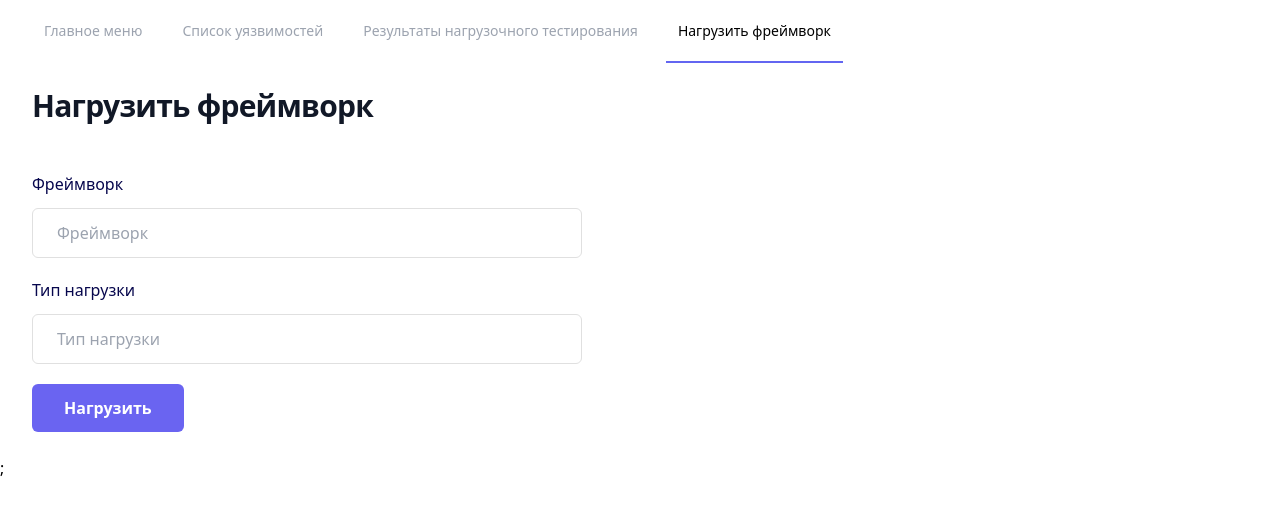
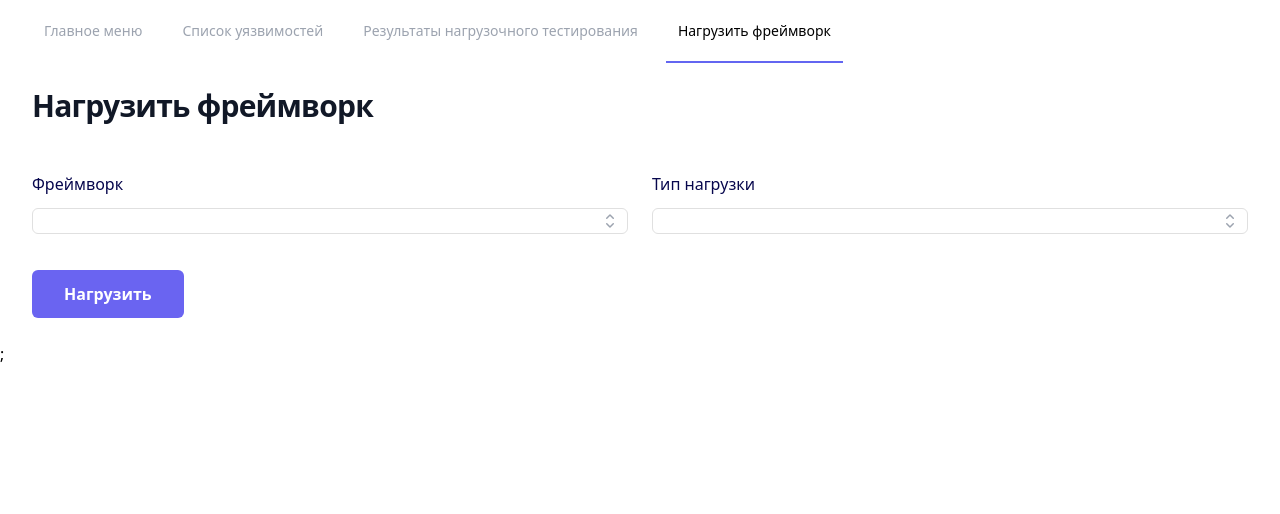
Before and after one commit to PaulinaLyu/load_counter, a React (Vite) app: page /load-framework in a window 1280 px wide. Shown: the top 514 px of the page. Built offline with nearby package versions, Linux system fonts and the light colour scheme; the HTML template or start-up script is replaced by a standard one.

Commit message:
add(components/CustomListBox): Создала селект лист + Добавила форму в раздел нагрузки фреймворка

```diff
--- a/package.json
+++ b/package.json
@@ -10,8 +10,6 @@
     "preview": "vite preview"
   },
   "dependencies": {
-    "@headlessui/react": "^1.7.18",
-    "@heroicons/react": "^2.1.1",
     "react": "^18.2.0",
     "react-dom": "^18.2.0",
     "react-router-dom": "^6.21.1"
@@ -22,6 +20,8 @@
     "@typescript-eslint/eslint-plugin": "^6.14.0",
     "@typescript-eslint/parser": "^6.14.0",
     "@vitejs/plugin-react-swc": "^3.5.0",
+    "@headlessui/react": "^1.7.18",
+    "@heroicons/react": "^2.1.1",
     "autoprefixer": "^10.4.16",
     "eslint": "^8.55.0",
     "eslint-plugin-react-hooks": "^4.6.0",
--- /dev/null
+++ b/src/components/CustomListBox/CustomListBox.tsx
@@ -0,0 +1,52 @@
+import { Fragment } from "react";
+import { Listbox, Transition } from "@headlessui/react";
+import { CheckIcon, ChevronUpDownIcon } from "@heroicons/react/20/solid";
+import { CustomListBoxProps } from "./CustomListBox.type";
+
+export function CustomListBox({ options, selected, setSelected }: CustomListBoxProps) {
+  return (
+    <Listbox value={selected} onChange={setSelected}>
+      <div className="relative mt-1">
+        <Listbox.Button className="w-full flex rounded-md border border-[#e0e0e0] bg-white py-3 px-6 text-base font-medium text-[#6B7280] outline-none focus:border-[#6A64F1] focus:shadow-md ">
+          <span>{selected?.name}</span>
+          <span className="pointer-events-none absolute inset-y-0 right-0 flex items-center pr-2">
+            <ChevronUpDownIcon className="h-5 w-5 text-gray-400" aria-hidden="true" />
+          </span>
+        </Listbox.Button>
+        <Transition
+          as={Fragment}
+          leave="transition ease-in duration-100"
+          leaveFrom="opacity-100"
+          leaveTo="opacity-0"
+        >
+          <Listbox.Options className="absolute mt-1 max-h-60 w-full overflow-auto rounded-md bg-white py-1 text-base shadow-lg ring-1 ring-black/5 focus:outline-none sm:text-sm">
+            {options.map((person, personIdx) => (
+              <Listbox.Option
+                key={personIdx}
+                className={({ active }) =>
+                  `relative cursor-default select-none py-2 pl-10 pr-4 ${
+                    active ? "bg-indigo-100 text-indigo-900" : "text-gray-900"
+                  }`
+                }
+                value={person}
+              >
+                {({ selected }) => (
+                  <>
+                    <span className={`block truncate ${selected ? "font-medium" : "font-normal"}`}>
+                      {person.name}
+                    </span>
+                    {selected ? (
+                      <span className="absolute inset-y-0 left-0 flex items-center pl-3 text-indigo-600">
+                        <CheckIcon className="h-5 w-5" aria-hidden="true" />
+                      </span>
+                    ) : null}
+                  </>
+                )}
+              </Listbox.Option>
+            ))}
+          </Listbox.Options>
+        </Transition>
+      </div>
+    </Listbox>
+  );
+}
--- /dev/null
+++ b/src/components/CustomListBox/CustomListBox.type.ts
@@ -0,0 +1,10 @@
+export interface optionCustomListBox {
+  id: string;
+  name: string;
+}
+
+export interface CustomListBoxProps {
+  options: optionCustomListBox[];
+  selected: optionCustomListBox | null;
+  setSelected: (value: optionCustomListBox) => void;
+}
--- /dev/null
+++ b/src/components/CustomListBox/index.ts
@@ -0,0 +1,2 @@
+export { CustomListBox } from "./CustomListBox.tsx";
+export type { optionCustomListBox } from "./CustomListBox.type.ts";
--- /dev/null
+++ b/src/mocks/loadFrameworkMock.ts
@@ -0,0 +1,10 @@
+export const loadType = [
+  { name: "Ступенчатая нагрузка", id: "step" },
+  { name: "Линейная нагрузка", id: "line" },
+  { name: "Постоянная нагрузка", id: "const" },
+];
+
+export const framework = [
+  { name: "userver", id: "userver" },
+  { name: "gin", id: "gin" },
+];
--- a/src/pages/LoadFrameworkPage.tsx
+++ b/src/pages/LoadFrameworkPage.tsx
@@ -1,77 +1,183 @@
+import { useState } from "react";
+import { CustomListBox, optionCustomListBox } from "../components/CustomListBox";
+import { framework, loadType } from "../mocks/loadFrameworkMock";
+
 export const LoadFrameworkPage = () => {
+  const [selectedType, setSelectedType] = useState<optionCustomListBox | null>(null);
+  const [selectedFramework, setSelectedFramework] = useState<optionCustomListBox | null>(null);
   return (
-    <div className="w-full max-w-[550px]">
+    <div className="w-full ">
       <form>
-        <div className="mb-5">
-          <label htmlFor="framework" className="mb-3 block text-base font-medium text-[#07074D]">
-            Фреймворк
-          </label>
-          <input
-            type="text"
-            name="framework"
-            id="framework"
-            placeholder="Фреймворк"
-            className="w-full rounded-md border border-[#e0e0e0] bg-white py-3 px-6 text-base font-medium text-[#6B7280] outline-none focus:border-[#6A64F1] focus:shadow-md"
-          />
-        </div>
-
-        <div className="mb-5">
-          <label htmlFor="lLoadType" className="mb-3 block text-base font-medium text-[#07074D]">
-            Тип нагрузки
-          </label>
-          <input
-            type="text"
-            name="lLoadType"
-            id="lLoadType"
-            placeholder="Тип нагрузки"
-            className="w-full rounded-md border border-[#e0e0e0] bg-white py-3 px-6 text-base font-medium text-[#6B7280] outline-none focus:border-[#6A64F1] focus:shadow-md"
-          />
-        </div>
-
-        {/* <div className="mb-5">
-          <label for="guest" className="mb-3 block text-base font-medium text-[#07074D]">
-            How many guest are you bringing?
-          </label>
-          <input
-            type="number"
-            name="guest"
-            id="guest"
-            placeholder="5"
-            min="0"
-            className="w-full appearance-none rounded-md border border-[#e0e0e0] bg-white py-3 px-6 text-base font-medium text-[#6B7280] outline-none focus:border-[#6A64F1] focus:shadow-md"
-          />
-        </div> */}
-
-        {/* <div className="-mx-3 flex flex-wrap">
+        <div className="-mx-3 flex flex-wrap">
           <div className="w-full px-3 sm:w-1/2">
             <div className="mb-5">
-              <label for="date" className="mb-3 block text-base font-medium text-[#07074D]">
-                Date
+              <label
+                htmlFor="framework"
+                className="mb-3 block text-base font-medium text-[#07074D]"
+              >
+                Фреймворк
               </label>
-              <input
-                type="date"
-                name="date"
-                id="date"
-                className="w-full rounded-md border border-[#e0e0e0] bg-white py-3 px-6 text-base font-medium text-[#6B7280] outline-none focus:border-[#6A64F1] focus:shadow-md"
+              <CustomListBox
+                options={framework}
+                selected={selectedFramework}
+                setSelected={setSelectedFramework}
               />
             </div>
           </div>
           <div className="w-full px-3 sm:w-1/2">
             <div className="mb-5">
-              <label for="time" className="mb-3 block text-base font-medium text-[#07074D]">
-                Time
+              <label
+                htmlFor="lLoadType"
+                className="mb-3 block text-base font-medium text-[#07074D]"
+              >
+                Тип нагрузки
               </label>
-              <input
-                type="time"
-                name="time"
-                id="time"
-                className="w-full rounded-md border border-[#e0e0e0] bg-white py-3 px-6 text-base font-medium text-[#6B7280] outline-none focus:border-[#6A64F1] focus:shadow-md"
+              <CustomListBox
+                options={loadType}
+                selected={selectedType}
+                setSelected={setSelectedType}
               />
             </div>
           </div>
-        </div> */}
+        </div>
+        {(selectedType?.id === "line" || selectedType?.id === "step") && (
+          <>
+            <div className="-mx-3 flex flex-wrap">
+              <div
+                className={`w-full px-3 ${selectedType?.id === "line" ? "sm:w-1/3" : "sm:w-1/4"}`}
+              >
+                <div className="mb-5">
+                  <label
+                    htmlFor="load_from"
+                    className="mb-3 block text-base font-medium text-[#07074D]"
+                  >
+                    от
+                  </label>
+                  <input
+                    type="number"
+                    name="load_from"
+                    id="load_from"
+                    placeholder="от"
+                    min="0"
+                    className="w-full appearance-none rounded-md border border-[#e0e0e0] bg-white py-3 px-6 text-base font-medium text-[#6B7280] outline-none focus:border-[#6A64F1] focus:shadow-md"
+                  />
+                </div>
+              </div>
+              <div
+                className={`w-full px-3 ${selectedType?.id === "line" ? "sm:w-1/3" : "sm:w-1/4"}`}
+              >
+                <div className="mb-5">
+                  <label
+                    htmlFor="load_to"
+                    className="mb-3 block text-base font-medium text-[#07074D]"
+                  >
+                    до
+                  </label>
+                  <input
+                    type="number"
+                    name="load_to"
+                    id="load_to"
+                    placeholder="до"
+                    min="0"
+                    className="w-full appearance-none rounded-md border border-[#e0e0e0] bg-white py-3 px-6 text-base font-medium text-[#6B7280] outline-none focus:border-[#6A64F1] focus:shadow-md"
+                  />
+                </div>
+              </div>
+              <div
+                className={`w-full px-3 ${selectedType?.id === "line" ? "sm:w-1/3" : "sm:w-1/4"}`}
+              >
+                <div className="mb-5">
+                  <label
+                    htmlFor="load_duration"
+                    className="mb-3 block text-base font-medium text-[#07074D]"
+                  >
+                    {selectedType?.id === "step"
+                      ? "Производительность ступени"
+                      : "Производительность"}
+                  </label>
+                  <input
+                    type="number"
+                    name="load_duration"
+                    id="load_duration"
+                    placeholder={
+                      selectedType?.id === "step"
+                        ? "Производительность ступени"
+                        : "Производительность"
+                    }
+                    min="0"
+                    className="w-full appearance-none rounded-md border border-[#e0e0e0] bg-white py-3 px-6 text-base font-medium text-[#6B7280] outline-none focus:border-[#6A64F1] focus:shadow-md"
+                  />
+                </div>
+              </div>
+              {selectedType?.id === "step" && (
+                <div className="w-full px-3 sm:w-1/4">
+                  <div className="mb-5">
+                    <label
+                      htmlFor="load_step"
+                      className="mb-3 block text-base font-medium text-[#07074D]"
+                    >
+                      Шаг нагрузки
+                    </label>
+                    <input
+                      type="number"
+                      name="load_step"
+                      id="load_step"
+                      placeholder="Шаг нагрузки"
+                      min="0"
+                      className="w-full appearance-none rounded-md border border-[#e0e0e0] bg-white py-3 px-6 text-base font-medium text-[#6B7280] outline-none focus:border-[#6A64F1] focus:shadow-md"
+                    />
+                  </div>
+                </div>
+              )}
+            </div>
+          </>
+        )}
 
-        <div>
+        {selectedType?.id === "const" && (
+          <>
+            <div className="-mx-3 flex flex-wrap">
+              <div className="w-full px-3 sm:w-1/2">
+                <div className="mb-5">
+                  <label
+                    htmlFor="load_from"
+                    className="mb-3 block text-base font-medium text-[#07074D]"
+                  >
+                    Количество запросов
+                  </label>
+                  <input
+                    type="number"
+                    name="load_from"
+                    id="load_from"
+                    placeholder="Количество запросов"
+                    min="0"
+                    className="w-full appearance-none rounded-md border border-[#e0e0e0] bg-white py-3 px-6 text-base font-medium text-[#6B7280] outline-none focus:border-[#6A64F1] focus:shadow-md"
+                  />
+                </div>
+              </div>
+
+              <div className="w-full px-3 sm:w-1/2">
+                <div className="mb-5">
+                  <label
+                    htmlFor="load_duration"
+                    className="mb-3 block text-base font-medium text-[#07074D]"
+                  >
+                    Производительность
+                  </label>
+                  <input
+                    type="number"
+                    name="load_duration"
+                    id="load_duration"
+                    placeholder="Производительность"
+                    min="0"
+                    className="w-full appearance-none rounded-md border border-[#e0e0e0] bg-white py-3 px-6 text-base font-medium text-[#6B7280] outline-none focus:border-[#6A64F1] focus:shadow-md"
+                  />
+                </div>
+              </div>
+            </div>
+          </>
+        )}
+
+        <div className="mt-4">
           <button className="hover:shadow-form rounded-md bg-[#6A64F1] py-3 px-8 text-center text-base font-semibold text-white outline-none">
             Нагрузить
           </button>
```
Also changed, not shown: 1 other file (tests, documents, lock files or other folders).
